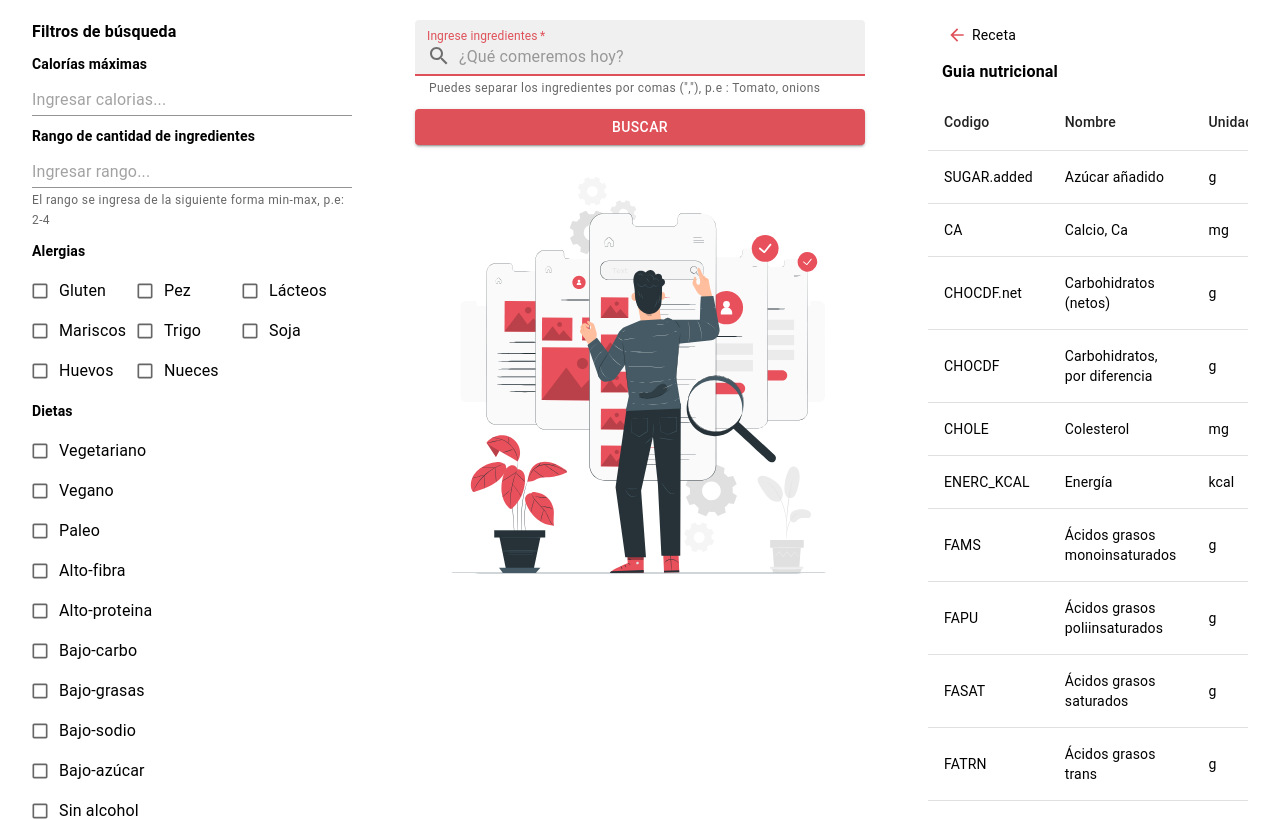
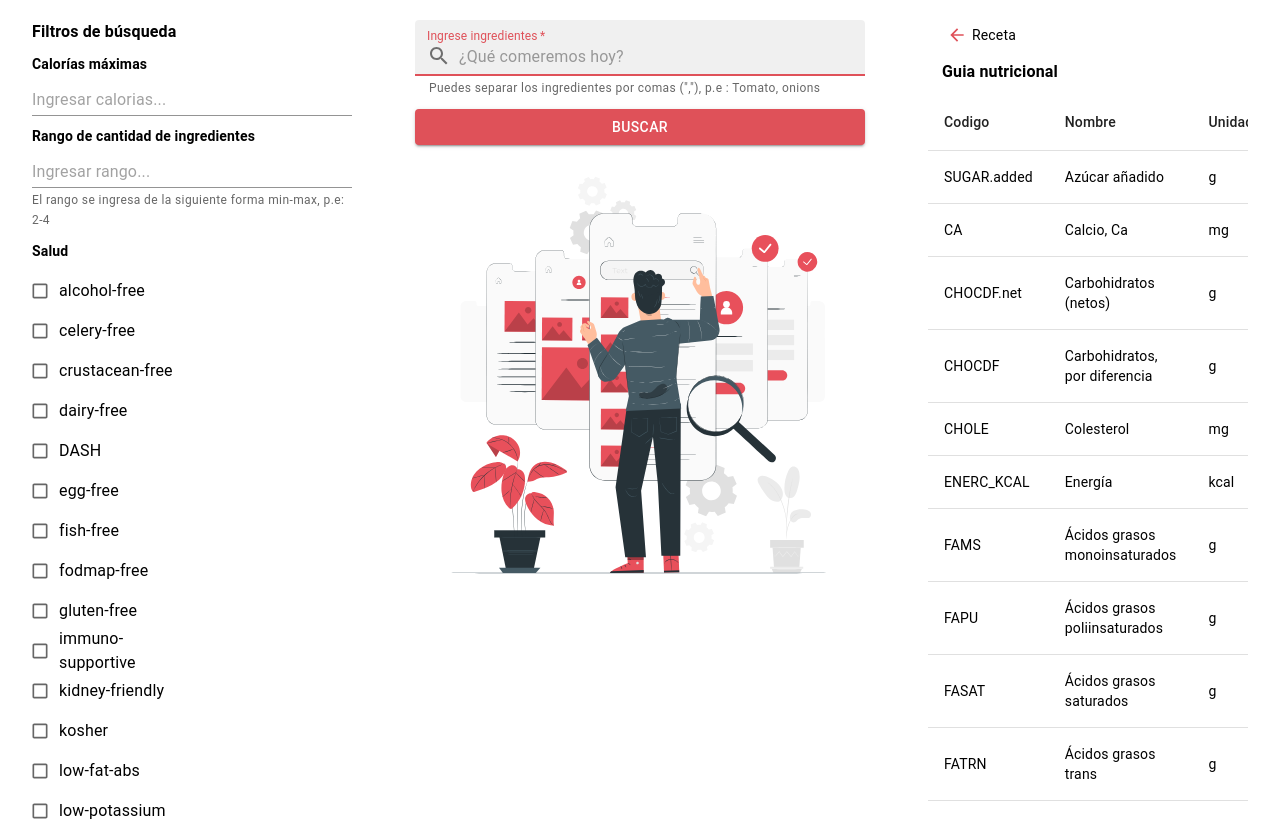
Before and after one commit to telnesito/nutri-ne, a React (Vite) app in the folder nutri-ne/: page / in a window 1280 px wide. Built offline with nearby package versions, Linux system fonts and the light colour scheme.

Commit message:
filtro-completado

```diff
--- a/nutri-ne/src/components/Filters.jsx
+++ b/nutri-ne/src/components/Filters.jsx
@@ -4,22 +4,14 @@ import { FilterContext } from "../context/FilterContextProvider"
 import { useContext } from "react"
 const Filters = () => {
 
-  const alergias = ["Gluten", "Pez", "Lácteos", "Mariscos", "Trigo", "Soja", "Huevos", "Nueces"]
-  const dietas = ["Vegetariano",
-    "Vegano",
-    "Paleo",
-    "Alto-fibra",
-    "Alto-proteina",
-    "Bajo-carbo",
-    "Bajo-grasas",
-    "Bajo-sodio",
-    "Bajo-azúcar",
-    "Sin alcohol",
-    "Balanceada",
-    "Inmunidad"]
+  const alergias = ["alcohol-free", "celery-free", "crustacean-free", "dairy-free", "DASH", "egg-free", "fish-free", "fodmap-free", "gluten-free", "immuno-supportive", "kidney-friendly", "kosher", "low-fat-abs", "low-potassium", "low-sugar", "lupine-free", "Mediterranean", "mollusk-free", "mustard-free", "no-oil-added", "paleo", "peanut-free", "pescatarian", "pork-free", "red-meat-free", "sesame-free", "shellfish-free", "soy-free", "sugar-conscious", "sulfite-free", "vegan", "vegetarian", "wheat-free"]
+
+  const dietas = ["balanced", "high-fiber", "high-protein", "low-carb", "low-fat", "low-sodium"]
+
 
   const { filter, setFilter } = useContext(FilterContext)
 
+  console.log(filter)
 
   return (
     <Box
@@ -82,13 +74,24 @@ const Filters = () => {
           fontWeight={'700'}
 
           color={'black'}
-        >Alergias</Typography>
+        >Salud</Typography>
         <Box
           display={'flex'}
           flexWrap={'wrap'}
         >
           {
-            alergias.map((alergia, index) => <FormControlLabel key={index} sx={{ color: 'black', width: '100px', height: '40px' }} control={<Checkbox size="small" />} label={alergia} />)
+            alergias.map((alergia, index) => <FormControlLabel key={index} sx={{ color: 'black', width: '170px', height: '40px' }} control={<Checkbox
+              onChange={({ target }) => {
+                const updatedAlergias = new Set(filter.alergias);
+                if (target.checked) {
+                  updatedAlergias.add(alergia);
+                } else {
+                  updatedAlergias.delete(alergia);
+                }
+                setFilter({ ...filter, alergias: Array.from(updatedAlergias) });
+              }}
+              size="small"
+            />} label={alergia} />)
           }
 
         </Box>
@@ -104,7 +107,17 @@ const Filters = () => {
           flexWrap={'wrap'}
         >
           {
-            dietas.map((alergia, index) => <FormControlLabel key={index} sx={{ color: 'black', width: '160px', height: '40px' }} control={<Checkbox size="small" />} label={alergia} />)
+            dietas.map((dietas, index) => <FormControlLabel key={index} sx={{ color: 'black', width: '160px', height: '40px' }} control={<Checkbox
+              onChange={({ target }) => {
+                const updateDietas = new Set(filter.dietas);
+                if (target.checked) {
+                  updateDietas.add(dietas);
+                } else {
+                  updateDietas.delete(dietas);
+                }
+                setFilter({ ...filter, dietas: Array.from(updateDietas) });
+              }}
+              size="small" />} label={dietas} />)
           }
 
         </Box>
--- a/nutri-ne/src/components/Home.jsx
+++ b/nutri-ne/src/components/Home.jsx
@@ -29,6 +29,17 @@ const Home = () => {
       urlBase += `&ingr=${filter.maxIngredients}`
     }
 
+    if (filter.alergias) {
+      filter.alergias.forEach(alergia => {
+        urlBase += `&health=${alergia.toLowerCase()}`
+      });
+    }
+
+    if (filter.dietas) {
+      filter.alergias.forEach(alergia => {
+        urlBase += `&diet=${alergia.toLowerCase()}`
+      });
+    }
     console.log(urlBase)
     return urlBase
   }
--- a/nutri-ne/src/components/NutritionGuide.jsx
+++ b/nutri-ne/src/components/NutritionGuide.jsx
@@ -184,7 +184,6 @@ const NutritionGuide = () => {
     }
   ];
 
-  console.log(data);
 
   return (
     <Box
--- a/nutri-ne/src/components/Recipes.jsx
+++ b/nutri-ne/src/components/Recipes.jsx
@@ -2,7 +2,7 @@ import { Accordion, AccordionDetails, AccordionSummary, Box, Card, CardContent,
 import { RecipeContext } from "../context/RecipeContexProvidert"
 import { useContext, useState } from "react"
 import ExpandMoreIcon from '@mui/icons-material/ExpandMore';
-import { ArrowBack, BackHand } from "@mui/icons-material";
+import { ArrowBack } from "@mui/icons-material";
 import { useNavigate } from "react-router-dom";
 const Recipes = () => {
 
```
